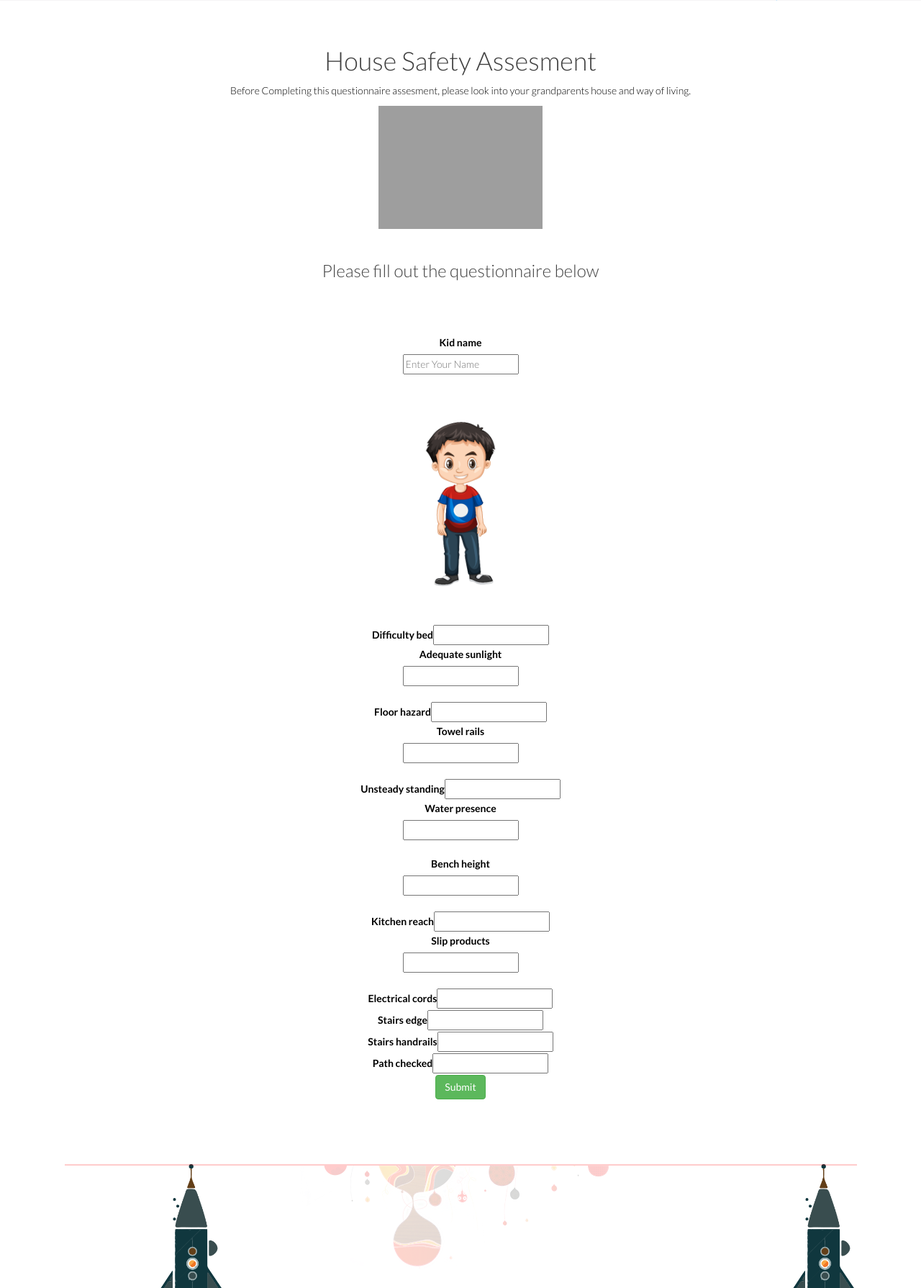
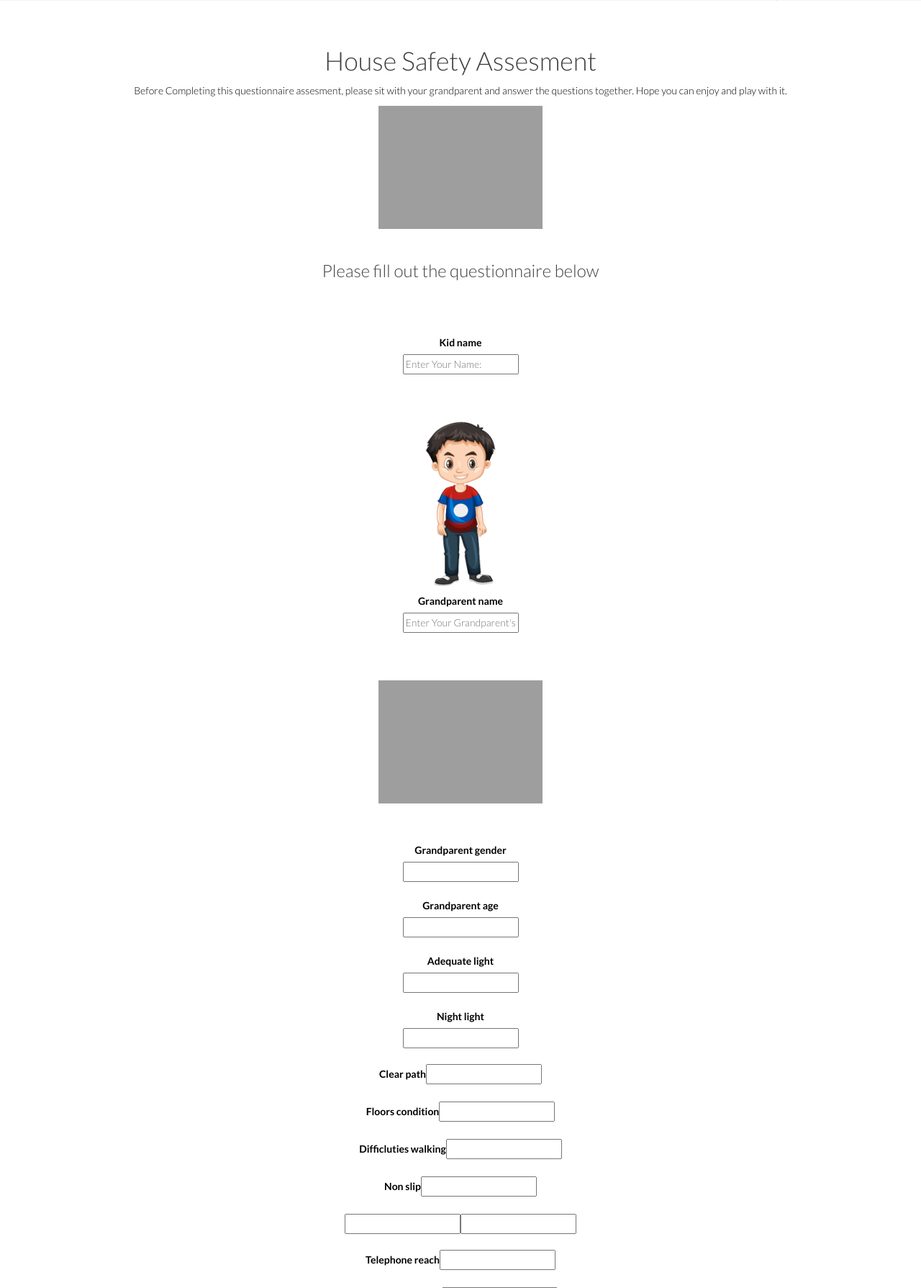
Before and after one commit to lche338/safety-assessment, a Flask app: template templates/safetquestionnairepage.html in a window 1280 px wide. Shown: the part 599-2388 px from the top of the page at 72% size. Run offline with Flask 2, Linux system fonts and the light colour scheme; the template is opened without the code that fills it, so the values that code supplies are empty, except form fields; form fields are guessed from the names that the template uses; parts of the project's set-up code (start-up, migrations or seed data) failed here and were passed over; some libraries are stand-ins or nearby versions; grey boxes are pictures that could not be loaded.

Commit message:
Update safetquestionnairepage.html

```diff
--- a/templates/safetquestionnairepage.html
+++ b/templates/safetquestionnairepage.html
@@ -115,8 +115,8 @@
                 <div class="col-sm-12">
                     <div class="clients text-center wow fadeInUp" data-wow-duration="500ms" data-wow-delay="300ms">
                         <h1 class="title">House Safety Assesment</h1>
-                        <p> Before Completing this questionnaire assesment, please look into your grandparents house and
-                            way of living.
+                        <p> Before Completing this questionnaire assesment, please sit with your grandparent and answer the questions together.
+				Hope you can enjoy and play with it.
                         </p>
                         <p><img src="static/images/detective.jpg" class="img-responsive" alt="detective image"
                                 width="20%"></p>
@@ -131,9 +131,7 @@
                             <br>
                             <div class="row">
 
-
-
-                                {{form.kid_name(class = "", placeholder="Enter Your Name ")}}
+                                {{form.kid_name(class = "", placeholder="Enter Your Name: ")}}
                             </div>
                             <br>
                             <br>
@@ -141,42 +139,80 @@
                             <p><img src="static/images/Photos/kids/Artboard 16.png" class="img-responsive"
                                     alt="detective image" width="20%"></p>
 
+			    {{ form.hidden_tag() }}
+                            {{ form.grandparent_name.label}}
+
+                            <br>
+                            <div class="row">
+
+				{{form.grandparent_name(class = "", placeholder="Enter Your Grandparent's Name: ")}}
+                            </div>
                             <br>
                             <br>
-                            {{ form.difficulty_bed.label}}{{form.difficulty_bed}}
                             <br>
-                            {{ form.adequate_sunlight.label}}
-                            <br>{{form.adequate_sunlight()}}
-                            <br><br>
-                            {{ form.floor_hazard.label}}{{form.floor_hazard}}
-                            <br>
-                            {{ form.towel_rails.label}}
-                            <br>{{form.towel_rails}}
+                            <p><img src="static/images/grandparent.png" class="img-responsive"
+                                    alt="grandparent image" width="20%"></p>
+
                             <br>
                             <br>
-                            {{ form.unsteady_standing.label}}{{form.unsteady_standing}}
+                            {{ form.grandparent_gender.label}}
+                            <br>{{form.grandparent_gender()}}
                             <br>
-                            {{ form.water_presence.label}}
-                            <br>{{form.water_presence}}
+			    <br>
+                            {{ form.grandparent_age.label}}
+                            <br>{{form.grandparent_age()}}
+                            <br>
+			    <br>
+			    {{ form.adequate_light.label}}
+                            <br>{{form.adequate_light()}}
+                            <br>
+			    <br>
+			    {{ form.night_light.label}}
+                            <br>{{form.night_light()}}
+                            <br>
+			    <br>
+                            {{ form.clear_path.label}}{{form.clear_path}}
                             <br>
                             <br>
-                            {{ form.bench_height.label}}
-                            <br>{{form.bench_height}}
-                            <br><br>
-                            {{ form.kitchen_reach.label}}{{form.kitchen_reach}}
-                            <br>
-                            {{ form.slip_products.label}}
-                            <br>{{form.slip_products}}
+                            {{ form.floors_condition.label}}{{form.floors_condition}}
                             <br>
                             <br>
-                            {{ form.electrical_cords.label}}{{form.electrical_cords}}
+			    {{ form.difficluties_walking.label}}{{form.difficluties_walking}}
                             <br>
-                            {{ form.stairs_edge.label}}{{form.stairs_edge}}
                             <br>
-                            {{ form.stairs_handrails.label}}{{form.stairs_handrails}}
+                            {{ form.non_slip.label}}{{form.non_slip}}
                             <br>
-                            {{ form.path_checked.label}}{{form.path_checked}}
+			    <br>
+                            {{ form.grab_bars}}{{form.grab_bars}}
                             <br>
+                            <br>
+                            {{ form.telephone_reach.label}}{{form.telephone_reach}}
+                            <br>
+			    <br>
+                            {{ form.difficulties_chairs.label}}{{form.difficulties_chairs}}
+                            <br>
+			    <br>
+                            {{ form.items_reached.label}}{{form.items_reached}}
+                            <br>
+			    <br>
+                            {{ form.handrails_needed.label}}{{form.handrails_needed}}
+                            <br>
+			    <br>
+			    {{ form.smoke_detectors.label}}{{form.smoke_detectors}}
+                            <br>
+			    <br>
+			    {{ form.fire_extinguisher.label}}{{form.fire_extinguisher}}
+                            <br>
+			    <br>
+			    {{ form.contact_information.label}}{{form.contact_information}}
+                            <br>
+			    <br>
+			    {{ form.key_entry.label}}{{form.key_entry}}
+                            <br>
+			    <br>
+			    {{ form.exit_plan.label}}{{form.exit_plan}}
+                            <br>
+			    <br>
                             {{ form.submit(class= "btn btn-success")}}
                         </div>
                     </form>
```
